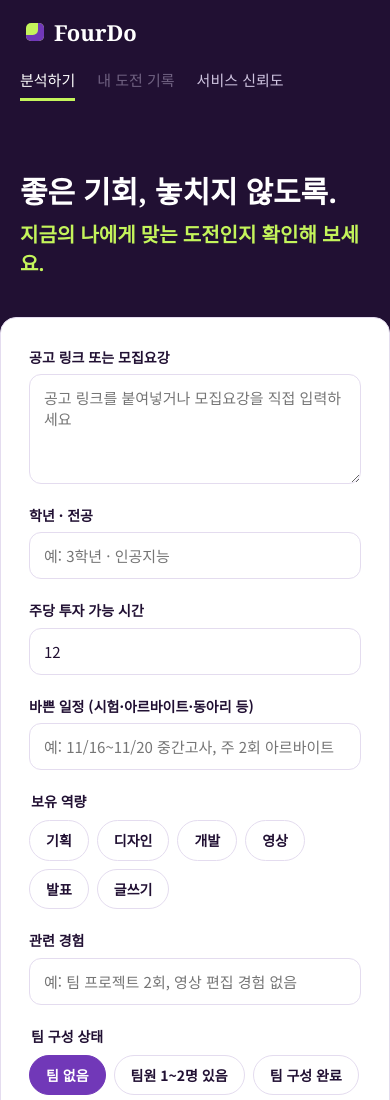
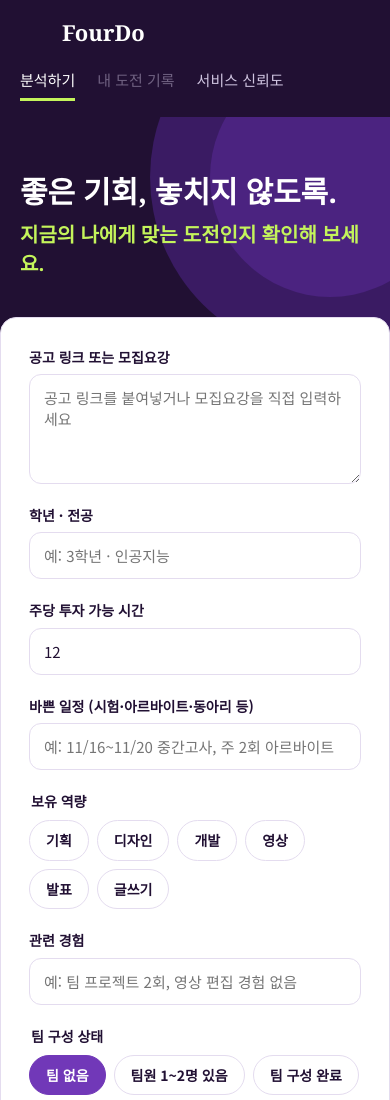
Before and after one commit to AIHackathon4/FourDo, a plain HTML site: page frontend/index.html in a window 390 px wide. Shown: the top 1100 px of the page. Drawn offline with Linux system fonts and the light colour scheme.

Commit message:
Update style.css

```diff
--- a/frontend/style.css
+++ b/frontend/style.css
@@ -14,7 +14,7 @@ button{font:inherit;cursor:pointer;border:0;background:none;color:inherit}
 /* header */
 .top{display:flex;align-items:center;gap:32px;padding:16px max(20px,calc((100% - 1080px)/2));background:var(--deep);color:#fff;position:sticky;top:0;z-index:5}
 .logo{font:700 22px var(--serif);display:flex;align-items:center;gap:10px;color:#fff}
-.mark{width:18px;height:18px;border-radius:5px;background:var(--lime);box-shadow:inset -6px -6px 0 var(--violet)}
+.mark{width:26px;height:30px}
 .top nav{display:flex;gap:22px;flex-wrap:wrap}
 .top nav button{color:#CFC4E0;padding:6px 0;border-bottom:3px solid transparent;font-size:15px}
 .top nav button.on{color:#fff;border-color:var(--lime)}
@@ -25,6 +25,12 @@ button{font:inherit;cursor:pointer;border:0;background:none;color:inherit}
 .narrow{max-width:520px;text-align:center}
 .dark{background:var(--deep);color:#fff}
 .hero{padding:56px max(20px,calc((100% - 1080px)/2)) 96px}
+.hero{position:relative;overflow:hidden}
+.hero::before,.hero::after{content:"";position:absolute;border-radius:50%;pointer-events:none}
+.hero::before{width:640px;height:640px;right:-120px;top:-180px;background:#3A1B63}
+.hero::after{width:460px;height:460px;right:-20px;top:-90px;background:#4B2380}
+.hero>*{position:relative;z-index:1}
+.grape-hero{position:absolute!important;right:max(40px,calc((100% - 1080px)/2 + 60px));top:50px;width:190px;height:228px}
 .hero h1{font:700 clamp(30px,5vw,48px)/1.25 var(--serif)}
 .lime-line{color:var(--lime);font:700 clamp(20px,3vw,28px) var(--serif);margin-top:8px}
 .card{background:var(--card);border-radius:var(--r);padding:28px;border:1px solid var(--line)}
@@ -112,6 +118,9 @@ ul.plain{padding-left:18px;font-size:15px}
 .page-pad{padding:36px 0 56px}
 
 @media (max-width:760px){
+  .grape-hero{width:90px;height:108px;right:20px;top:28px;opacity:.9}
+  .hero::before{width:360px;height:360px;right:-120px;top:-120px}
+  .hero::after{width:240px;height:240px;right:-60px;top:-60px}
   .form,.grid,.cmp,.weeks{grid-template-columns:1fr}
   .top{gap:14px;flex-wrap:wrap}
   .req{grid-template-columns:64px 1fr}.req .src{grid-column:2;justify-self:start}
```
